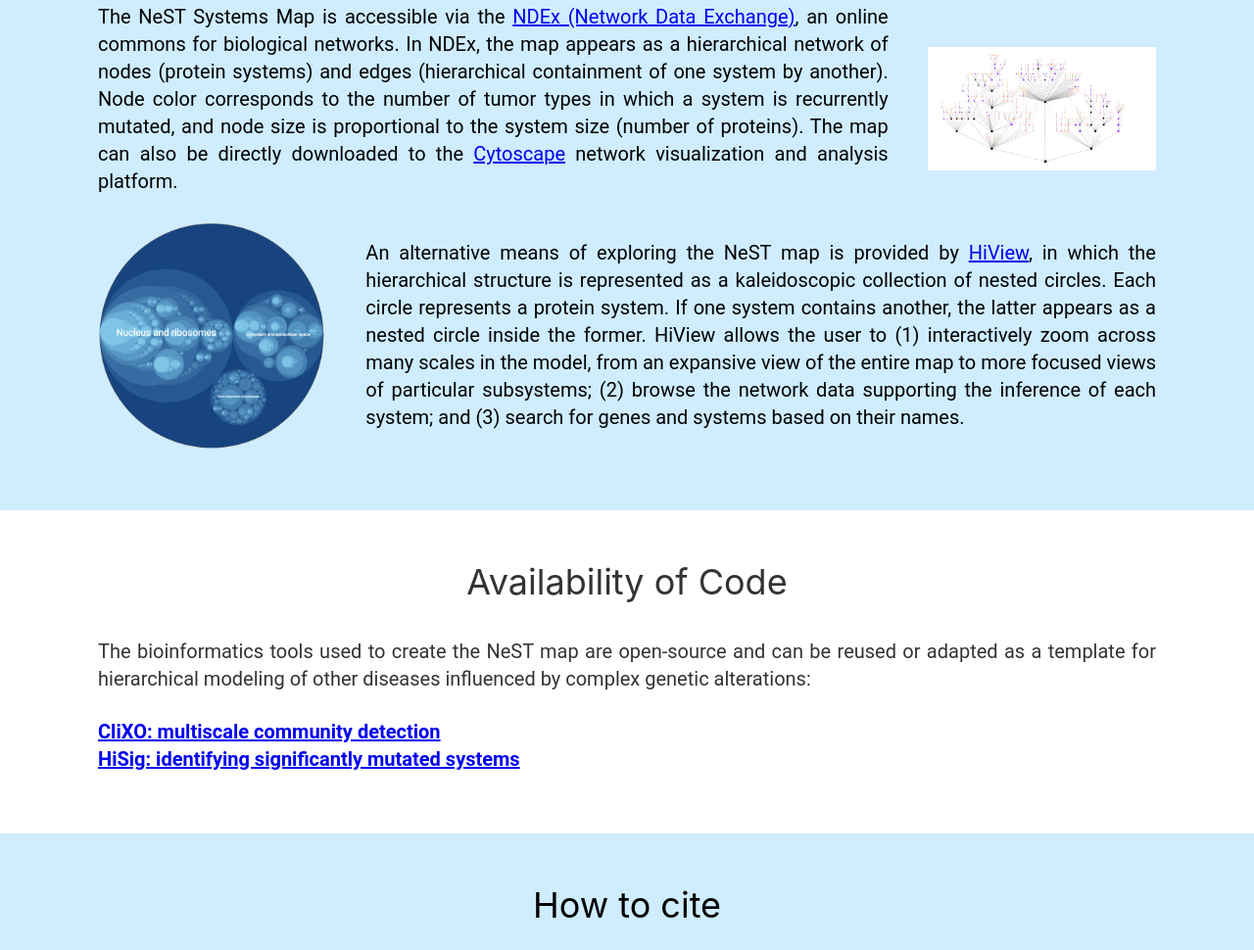
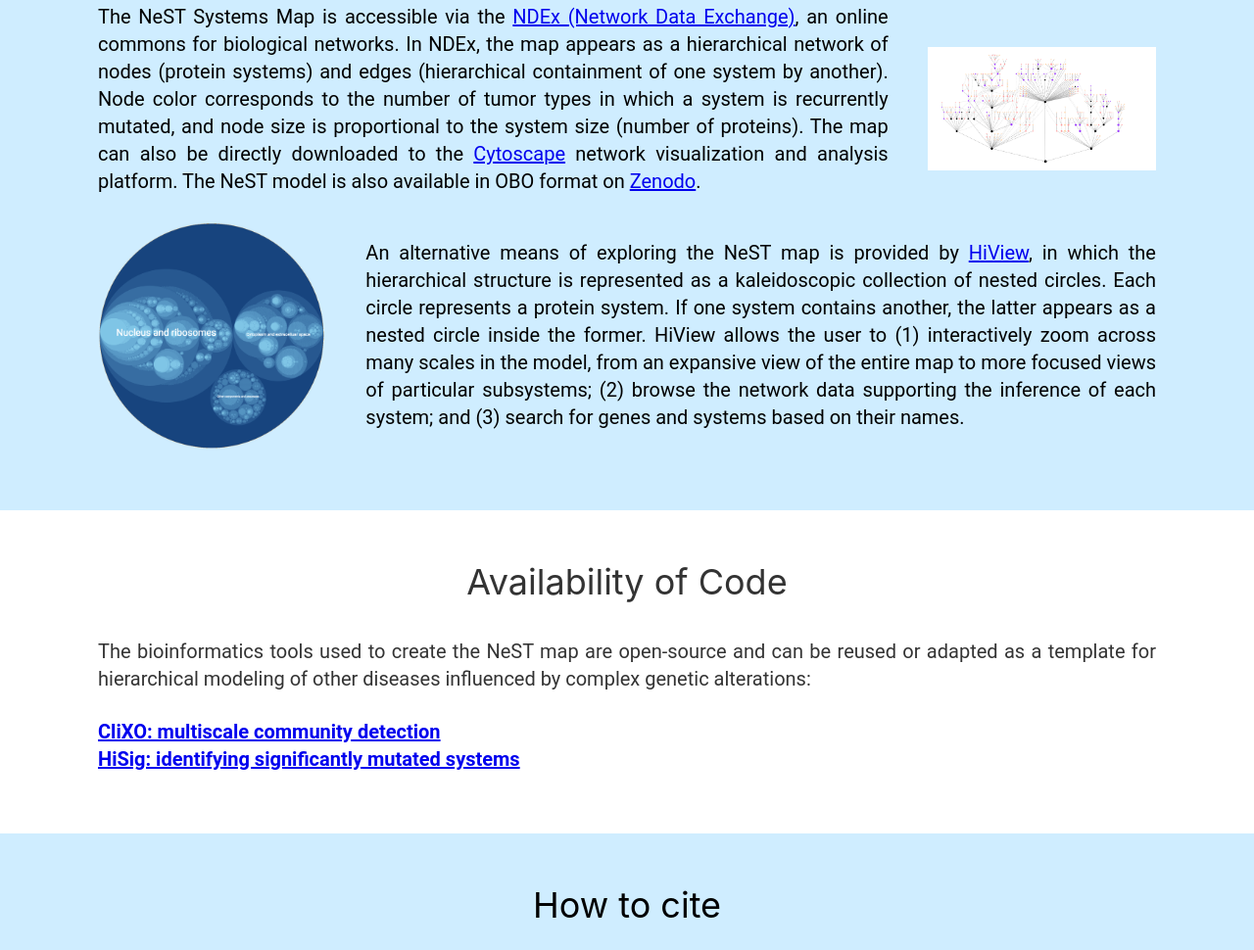
Before and after one commit to idekerlab/nestLandingPage, a Gatsby site: page / in a window 1280 px wide. Shown: the part 1169-2139 px from the top of the page at 98% size. Built offline with nearby package versions, Linux system fonts and the light colour scheme; Gatsby itself is replaced by a stand-in of ours.

Commit message:
add link to the NeST OBO file on Zenodo

```diff
--- a/src/pages/index.js
+++ b/src/pages/index.js
@@ -96,6 +96,7 @@ const IndexPage = () => (
             size (number of proteins). The map can also be directly downloaded
             to the <LinkOut link='https://cytoscape.org/'>Cytoscape</LinkOut>{' '}
             network visualization and analysis platform.
+            The NeST model is also available in OBO format on <LinkOut link='https://zenodo.org/record/5650099'>Zenodo</LinkOut>.
           </p>
         </div>
         <div className={styles.flexChildImage}>
```
